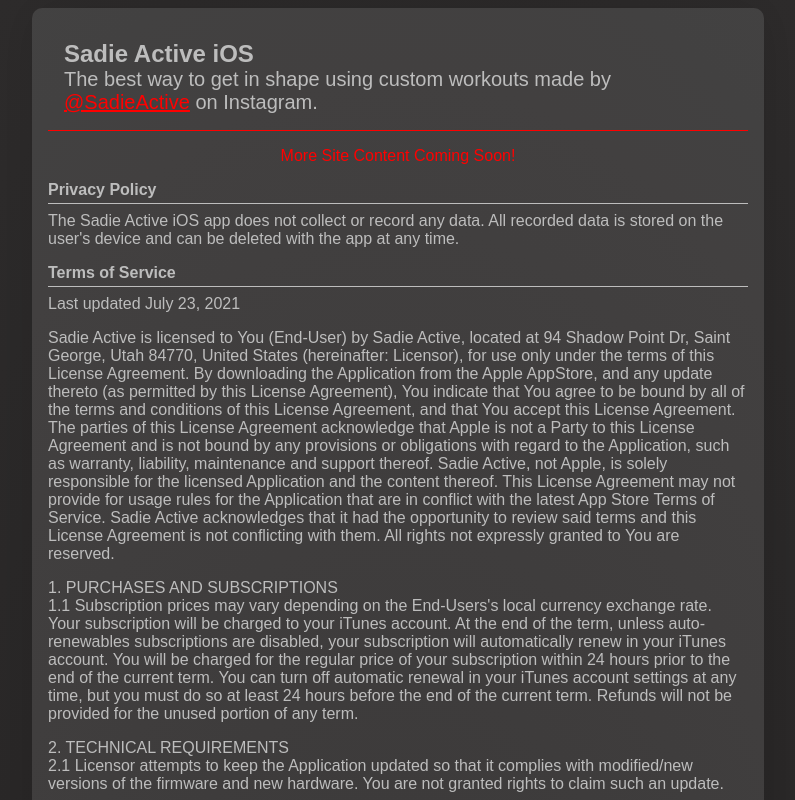
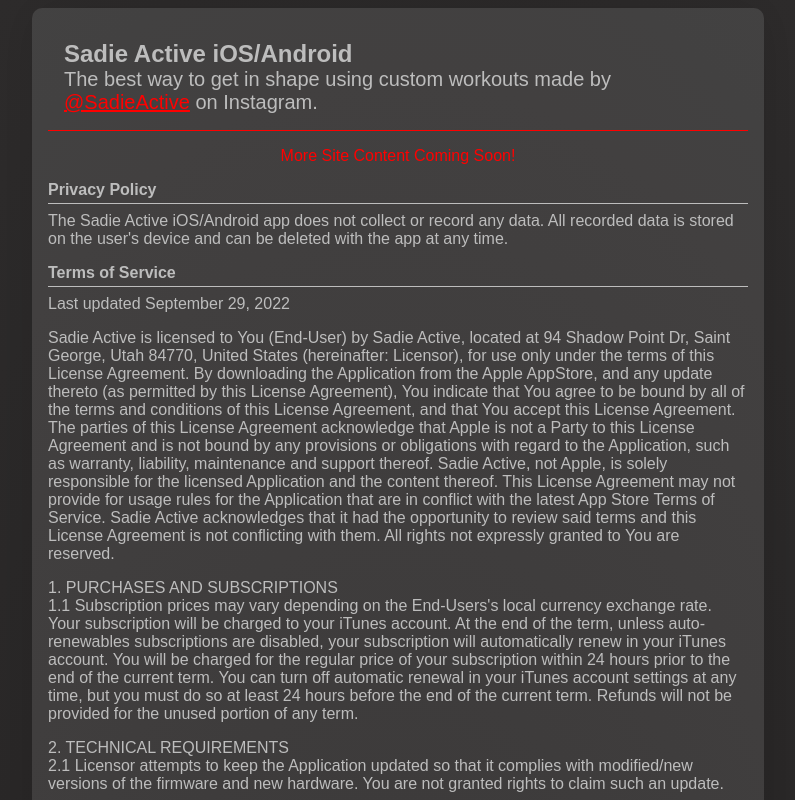
Before and after one commit to sadieactive/sadieactive.github.io, a plain HTML site: page index.html in a window 1280 px wide. Shown: the top 800 px of the page, without its empty margins (242-1037 px from the left). Drawn offline with Linux system fonts and the light colour scheme.

Commit message:
Update to include Android

```diff
--- a/index.html
+++ b/index.html
@@ -8,7 +8,7 @@
 <body>
     <div class="site-container">
         <div class="page-header">
-            <div class="large-header">Sadie Active iOS</div>
+            <div class="large-header">Sadie Active iOS/Android</div>
             <div class="subheader">The best way to get in shape using custom workouts made by
                 <a href="https://www.instagram.com/sadieactive/?hl=en">@SadieActive</a> on Instagram.
             </div>
@@ -17,14 +17,14 @@
         <div class="sections-container">
             <div class="section">
                 <div class="section-header">Privacy Policy</div>
-                <div class="section-text">The Sadie Active iOS app does not collect or record any data. All recorded data is stored on the user's device and can be deleted with the app at any time.</div>
+                <div class="section-text">The Sadie Active iOS/Android app does not collect or record any data. All recorded data is stored on the user's device and can be deleted with the app at any time.</div>
             </div>
             <div class="section" style="margin-top: 1rem;">
                 <div class="section-header">Terms of Service</div>
                 <div class="section-text">
 
                     <div style="margin-bottom: 1rem">
-                        Last updated July 23, 2021
+                        Last updated September 29, 2022
                     </div>
 
                     Sadie Active is licensed to You (End-User) by Sadie Active, located at 94 Shadow Point Dr, Saint George, Utah 84770, United States (hereinafter: Licensor), for use only under the terms of this License Agreement.
```
